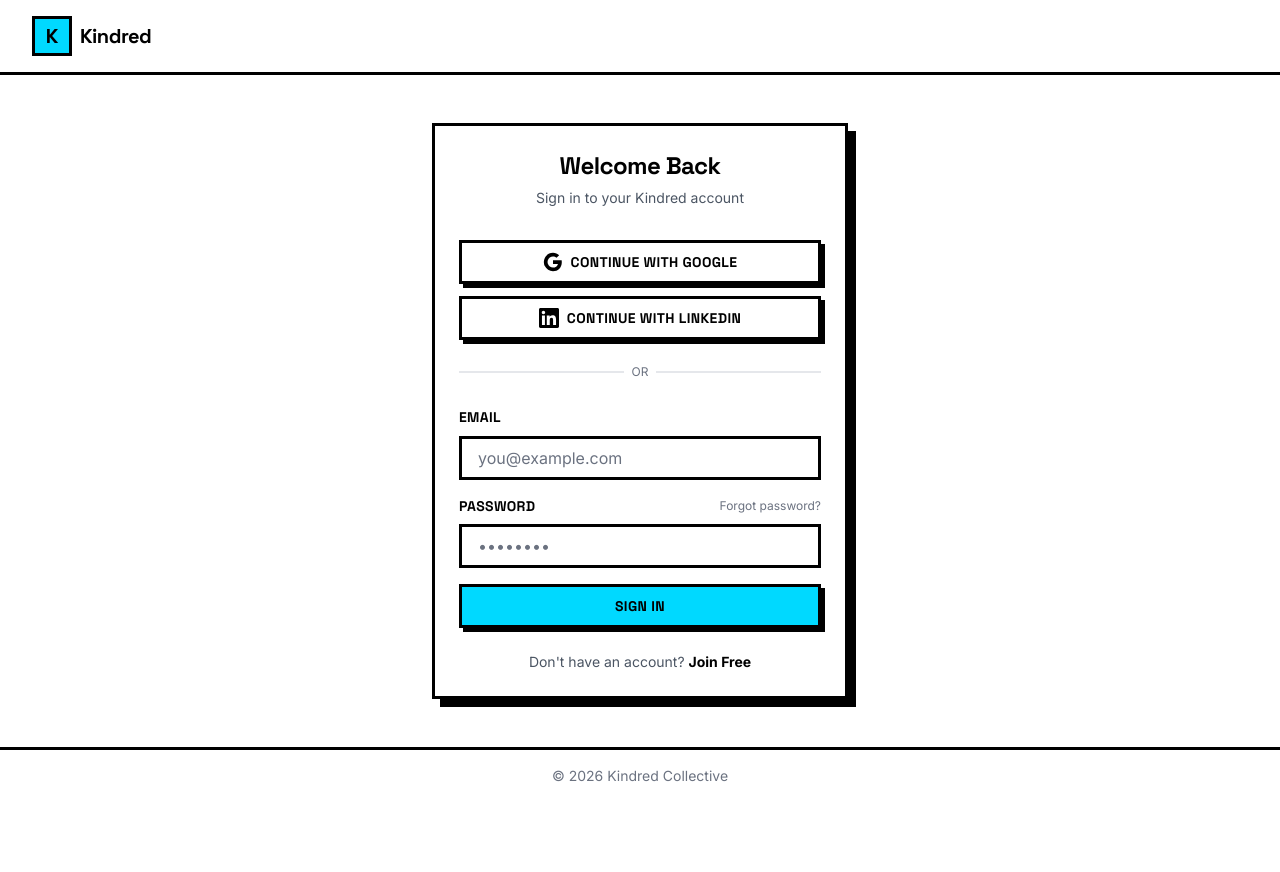
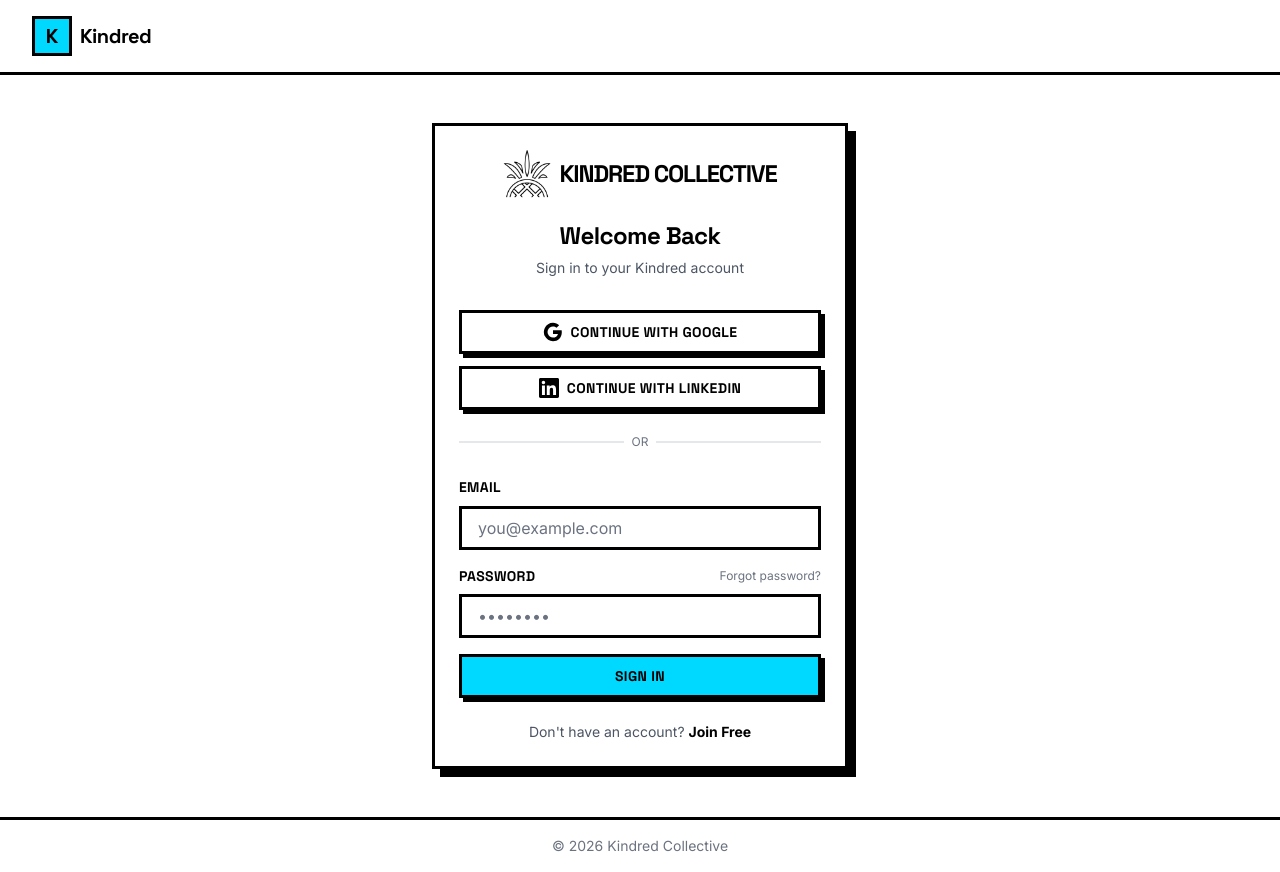
Before and after one commit to AvallenSolutions/kindredcollective, a Next.js app: page /login in a window 1280 px wide. Before the commit the page ends 802 px from the top, so only its background shows below. Built offline with nearby package versions, Linux system fonts and the light colour scheme; no server answers.

Commit message:
Add Kindred Collective logo to login page header
https://claude.ai/code/session_01VJN3C25EavoFKJpg3xfYs1

```diff
--- a/src/app/(auth)/login/page.tsx
+++ b/src/app/(auth)/login/page.tsx
@@ -2,6 +2,7 @@
 
 import { useState } from 'react'
 import Link from 'next/link'
+import Image from 'next/image'
 import { useRouter } from 'next/navigation'
 import { Button, Input, Label, Card, CardContent, CardHeader, CardTitle } from '@/components/ui'
 import { createClient } from '@/lib/supabase/client'
@@ -50,6 +51,16 @@ export default function LoginPage() {
     <div className="w-full max-w-md px-4">
       <Card className="shadow-brutal-lg">
         <CardHeader className="text-center pb-2">
+          <div className="flex items-center justify-center gap-2 mb-4">
+            <Image
+              src="/Kindred Spirits Awards_Logos-11 (edited).png"
+              alt="Kindred Collective logo"
+              width={48}
+              height={48}
+              className="w-12 h-12"
+            />
+            <span className="font-display font-bold text-2xl tracking-tighter uppercase">Kindred Collective</span>
+          </div>
           <CardTitle className="text-2xl">Welcome Back</CardTitle>
           <p className="text-gray-600 text-sm mt-2">
             Sign in to your Kindred account
```
